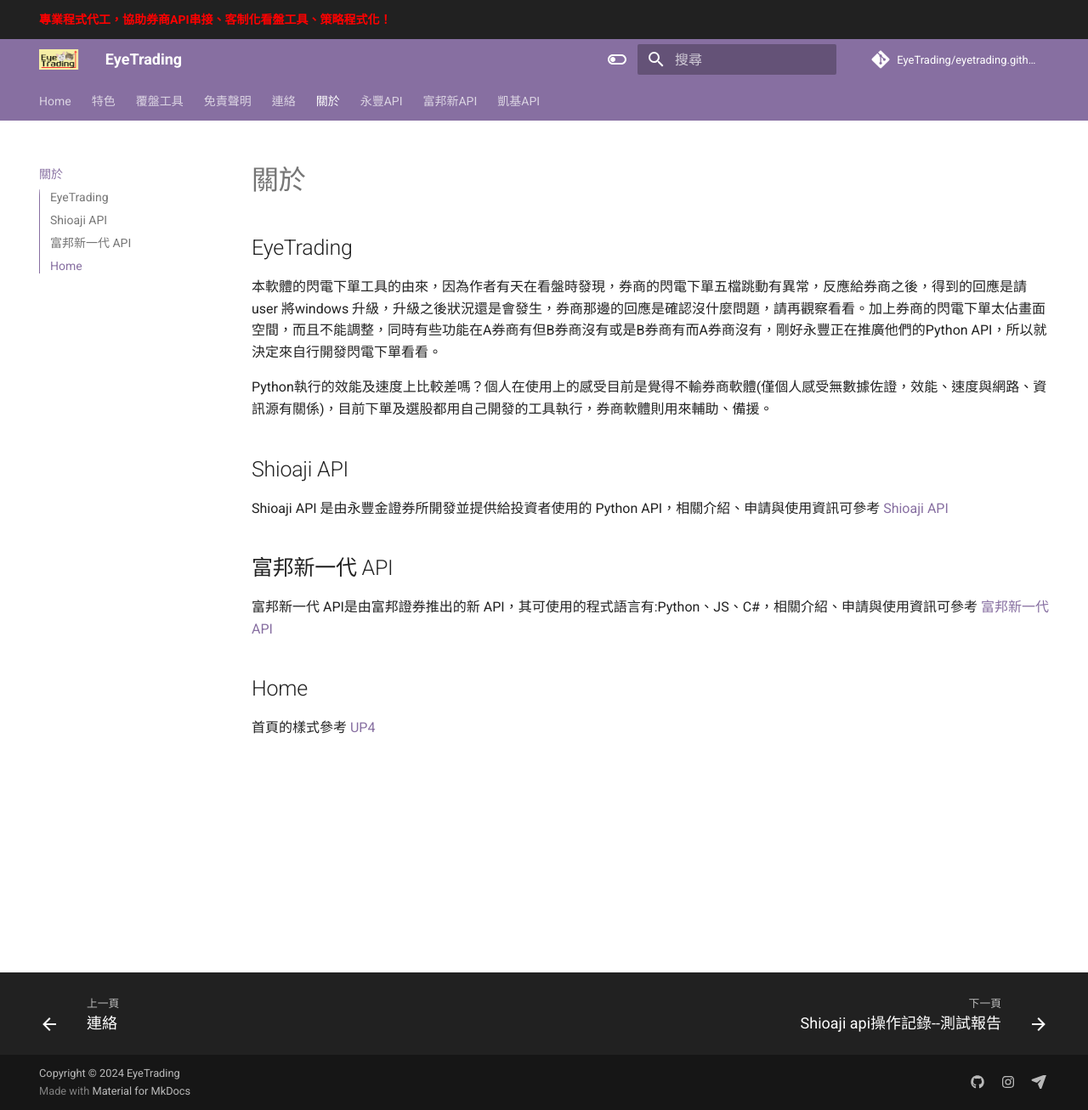
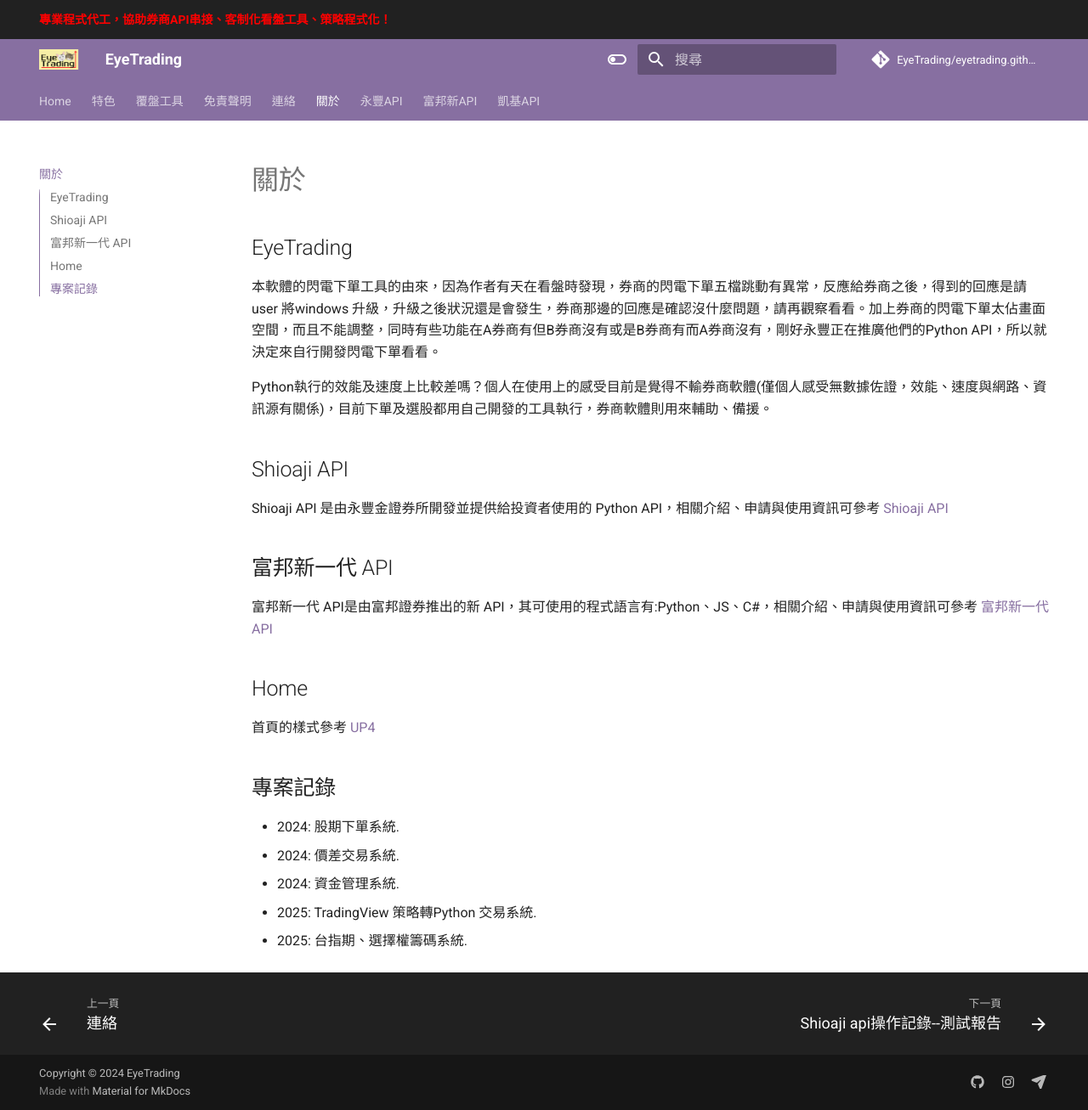
Before and after one commit to EyeTrading/eyetrading.github.io, an MkDocs documentation site: the page built from docs/about.md, in a window 1280 px wide and 1307 px high. Shown: the whole window at 85% size. Built offline with MkDocs 1.6.1 and Material for MkDocs 9.7.7, drawn with Linux system fonts in a browser that asks for light colours; comment, search, counter and statistics services are not loaded.

Commit message:
2025-03-02 added project.

```diff
--- a/docs/about.md
+++ b/docs/about.md
@@ -17,3 +17,11 @@
 ## Home
 
 首頁的樣式參考 <a href="https://github.com/up42/up42-py" target="_blank">UP4</a>
+
+## 專案記錄
+
+- 2024: 股期下單系統.
+- 2024: 價差交易系統.
+- 2024: 資金管理系統.
+- 2025: TradingView 策略轉Python 交易系統.
+- 2025: 台指期、選擇權籌碼系統.
--- a/docs/overrides/main.html
+++ b/docs/overrides/main.html
@@ -3,9 +3,9 @@
 
 {% block extrahead %}
   {{ super() }}
-  <meta name="keywords" content="台股,股票,閃電下單,當沖,買賣盤竭盡,客制化軟體,Shioaji API,Python API" />
-  <meta name="description" content="主要利用Python開發看盤工具，客制化下單軟體，選股工具" />
-  <meta name="author" content="閃電下單機器人" />
+  <meta name="keywords" content="台股,股票,閃電下單,當沖,買賣盤竭盡,客制化軟體,Shioaji API,Python API,富邦API,凱基API" />
+  <meta name="description" content="利用Python開發看盤工具，客制化下單軟體，選股工具,程式代工" />
+  <meta name="author" content="閃電下單、下單機器人" />
   <meta name="rating" content="當沖買賣盤竭盡" />
   <meta property="og:title" content="EyeTrading-閃電下單機器人" />
   <meta name="google-site-verification" content="bB2uvf9wVZ5Fvu3g1mJ5sabp6r2WjudIbQXODN13TW8" />
```
